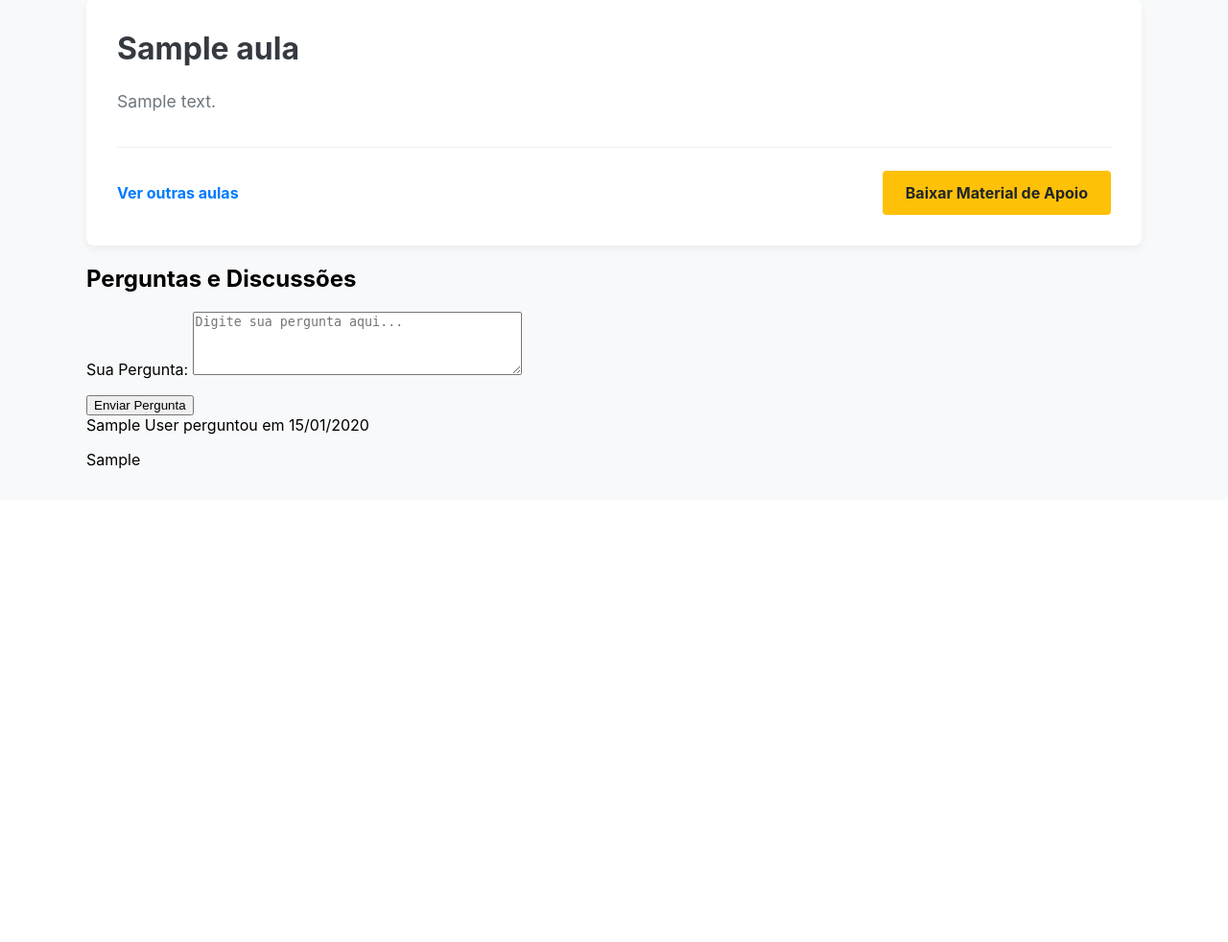
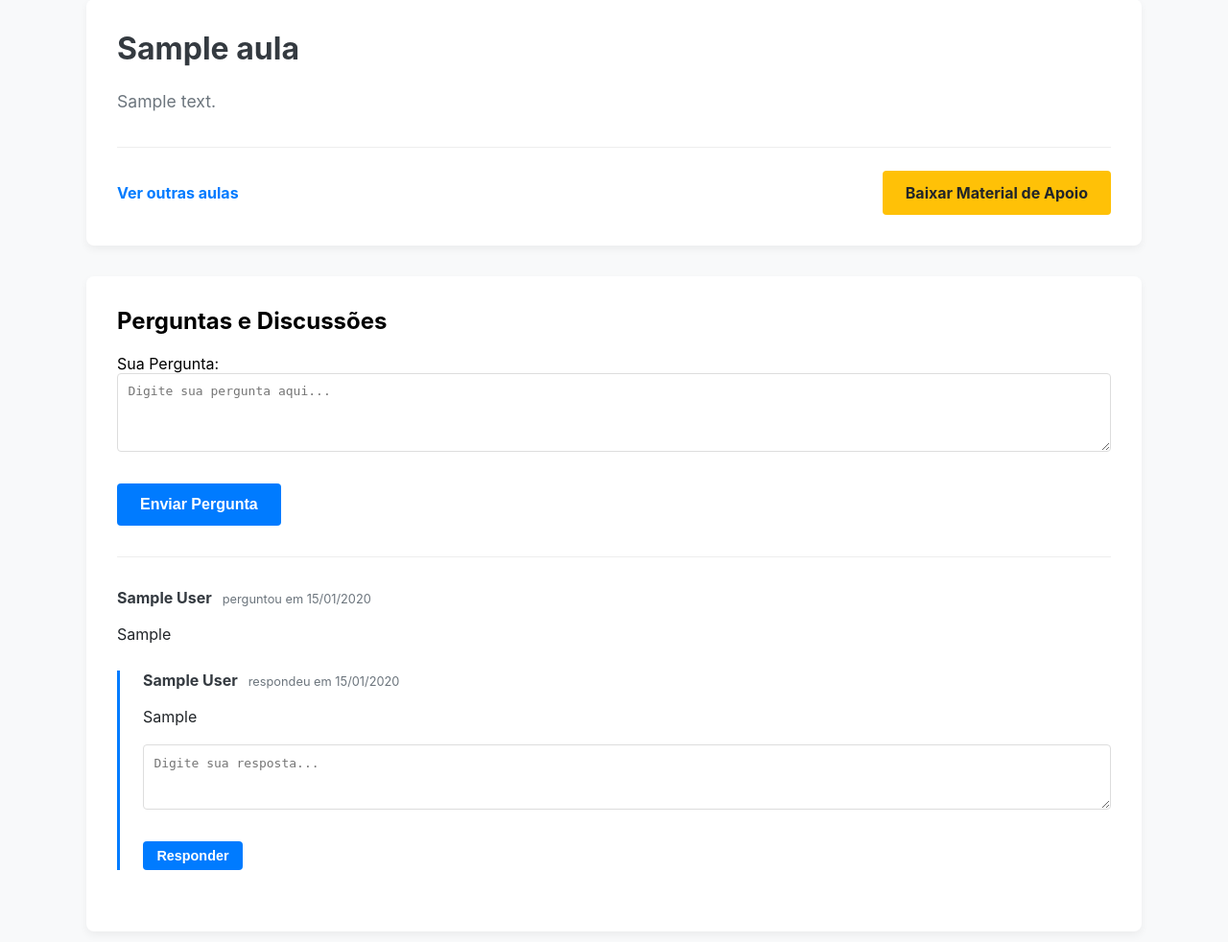
Before and after one commit to leobrda/coursePlatform, a Django app: page /cursos/aula/1/ in a window 1280 px wide. Shown: the part 745-1727 px from the top of the page at 96% size. Before the commit the page ends 1234 px from the top, so only its background shows below. Run offline with Django 5.2, Linux system fonts and the light colour scheme; a user stored in the database is signed in; tables that the repository leaves empty hold one stand-in row (values such as "Sample post").

Commit message:
feat(q&a): add reply form and display answers

```diff
--- a/cursos/templates/cursos/ver_aula.html
+++ b/cursos/templates/cursos/ver_aula.html
@@ -19,6 +19,23 @@
         .back-link a { text-decoration: none; color: #007bff; font-weight: bold;}
         .download-material { background-color: #ffc107; color: #212529; padding: 0.8em 1.5em; text-decoration: none; border-radius: 4px; font-weight: bold;}
         .no-video { text-align: center; padding: 4em; background-color: #333; color: white; border-radius: 8px;}
+
+        /* Estilos para a seção de Q&A */
+        .qa-section { background-color: #fff; margin-top: 2em; padding: 2em; border-radius: 8px; box-shadow: 0 4px 8px rgba(0,0,0,0.05);}
+        .qa-section h2 { margin-top: 0; }
+        .question-form textarea, .reply-form textarea { width: 100%; padding: 0.8em; border: 1px solid #ddd; border-radius: 4px; font-size: 1em; margin-bottom: 1em; resize: vertical; box-sizing: border-box;}
+        .btn-submit { background-color: #007bff; color: white; padding: 0.8em 1.5em; border: none; border-radius: 4px; cursor: pointer; font-size: 1em; font-weight: bold;}
+        .btn-submit:hover { background-color: #0056b3; }
+        .question-list { margin-top: 2em; border-top: 1px solid #eee; padding-top: 1em;}
+        .question { margin-bottom: 2em; }
+        .question-author, .reply-author { font-weight: bold; color: #343a40; }
+        .question-date, .reply-date { font-size: 0.8em; color: #6c757d; margin-left: 0.5em;}
+        .question-content, .reply-content { margin-top: 0.5em; color: #212529; line-height: 1.6;}
+
+        /* Estilos para as Respostas */
+        .replies-container { border-left: 3px solid #007bff; margin-top: 1.5em; padding-left: 1.5em; }
+        .reply { margin-bottom: 1em; }
+        .reply-form { margin-top: 1em; }
     </style>
 </head>
 <body>
@@ -68,22 +85,41 @@
 
         <div class="qa-section">
             <h2>Perguntas e Discussões</h2>
-
-            <!-- Formulário para fazer uma nova pergunta -->
-            <form method="post" class="question-form">
+            <form method="post" class="question-form" action="{% url 'cursos:ver_aula' pk=aula.pk %}">
                 {% csrf_token %}
                 {{ form_pergunta.as_p }}
                 <button type="submit" class="btn-submit">Enviar Pergunta</button>
             </form>
 
-            <!-- Lista de perguntas existentes -->
             <div class="question-list">
                 {% for pergunta in perguntas %}
                     <div class="question">
-                        <span class="question-author">{{ pergunta.usuario.first_name }} {{ pergunta.usuario.last_name }}</span>
-                        <span class="question-date">perguntou em {{ pergunta.data_criacao|date:"d/m/Y" }}</span>
+                        <p>
+                            <span class="question-author">{{ pergunta.usuario.first_name }} {{ pergunta.usuario.last_name }}</span>
+                            <span class="question-date">perguntou em {{ pergunta.data_criacao|date:"d/m/Y" }}</span>
+                        </p>
                         <p class="question-content">{{ pergunta.conteudo }}</p>
-                        <!-- Futuramente, aqui entrarão as respostas -->
+
+                        <!-- Container para as respostas e o formulário de resposta -->
+                        <div class="replies-container">
+                            <!-- Loop para listar as respostas existentes -->
+                            {% for resposta in pergunta.respostas.all %}
+                                <div class="reply">
+                                    <p>
+                                        <span class="reply-author">{{ resposta.usuario.first_name }} {{ resposta.usuario.last_name }}</span>
+                                        <span class="reply-date">respondeu em {{ resposta.data_criacao|date:"d/m/Y" }}</span>
+                                    </p>
+                                    <p class="reply-content">{{ resposta.conteudo }}</p>
+                                </div>
+                            {% endfor %}
+
+                            <!-- Formulário para adicionar uma nova resposta -->
+                            <form method="post" action="{% url 'cursos:adicionar_resposta' pk_pergunta=pergunta.pk %}" class="reply-form">
+                                {% csrf_token %}
+                                {{ form_resposta.as_p }}
+                                <button type="submit" class="btn-submit" style="padding: 0.5em 1em; font-size: 0.9em;">Responder</button>
+                            </form>
+                        </div>
                     </div>
                 {% empty %}
                     <p>Ainda não há perguntas para esta aula. Seja o primeiro a perguntar!</p>
--- a/cursos/views.py
+++ b/cursos/views.py
@@ -63,7 +63,7 @@ def detalhe_curso(request, pk):
 def ver_aula(request, pk):
     aula = get_object_or_404(Aula, pk=pk)
 
-    if request.method == 'POST':
+    if 'conteudo' in request.POST and request.resolver_match.url_name == 'ver_aula':
         form_pergunta = PerguntaForm(request.POST)
         if form_pergunta.is_valid():
             nova_pergunta = form_pergunta.save(commit=False)
@@ -74,18 +74,21 @@ def ver_aula(request, pk):
     else:
         form_pergunta = PerguntaForm()
 
-    perguntas_da_aula = Pergunta.objects.filter(aula=aula)
+    perguntas_da_aula = Pergunta.objects.filter(aula=aula).prefetch_related('respostas__usuario')
+
+    form_resposta = RespostaForm()
 
     embed_url = f"https://www.youtube.com/embed/{aula.youtube_video_id}"
 
-    context = {
+    contexto = {
         'aula': aula,
         'embed_url': embed_url,
         'perguntas': perguntas_da_aula,
         'form_pergunta': form_pergunta,
+        'form_resposta': form_resposta,
     }
 
-    return render(request, 'cursos/ver_aula.html', context=context)
+    return render(request, 'cursos/ver_aula.html', contexto)
 
 
 @login_required
```
